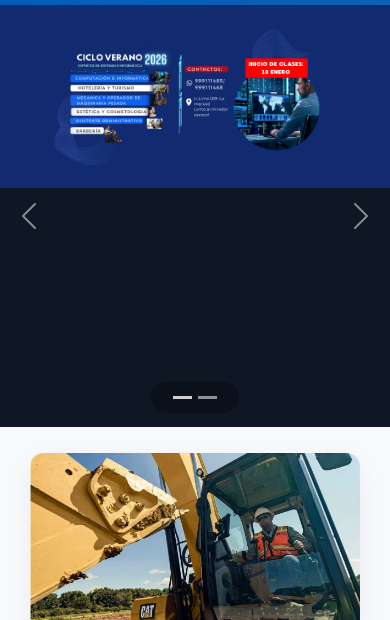
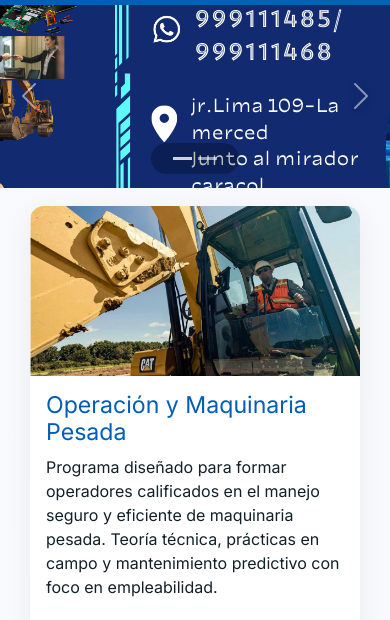
Before and after one commit to kristelxd/COMPUTRON, a plain HTML site: page index.html in a window 390 px wide. Shown: the part 70-690 px from the top of the page. Drawn offline with nearby package versions, Linux system fonts and the light colour scheme.

Commit message:
Update index.html
cambio 8

```diff
--- a/index.html
+++ b/index.html
@@ -24,6 +24,7 @@
       --card-radius: 14px;
       --max-width: 1180px;
     }
+
     *{ box-sizing: border-box; }
     body{
       margin:0;
@@ -42,63 +43,50 @@
     .navbar-brand img { height:48px; }
     .nav-link { color: rgba(255,255,255,0.95) !important; }
 
-    /* HERO / CAROUSEL */
+    /* HERO / CAROUSEL: altura determinada por las imágenes (sin extensión hacia abajo) */
     .hero-carousel {
       width:100%;
-      height: clamp(420px, 60vh, 760px); /* suficiente altura para mostrar banners completos */
+      position: relative;
       background-color: #0f1724;
+    }
+    .hero-carousel .carousel-inner { width:100%; }
+    .hero-carousel .carousel-item {
       position: relative;
+      overflow: hidden;
+      display: block;
+    }
+    /* Las imágenes controlan la altura (height:auto) para que no sobre-extiendan el layout */
+    .hero-carousel .carousel-item img {
+      width: 100%;
+      height: auto;           /* clave: altura natural de la imagen */
+      display: block;
+      object-fit: none;       /* no forzamos recortes */
+      background-color: #0f1724;
     }
 
-    .hero-carousel .carousel-item {
-      position: relative;
-      height: 100%;
-      overflow: hidden;
-      display:flex;
-      align-items:center;
-      justify-content:center;
-      z-index: 0;
-      transition: opacity .5s ease;
-    }
-
-    .hero-carousel .carousel-item.active {
-      z-index: 1;
-    }
-
-    .hero-carousel .carousel-item img {
-      width: 100%;
-      height: 100%;
-      object-fit: contain; /* muestra la imagen completa, sin recortar */
-      background-color: #0f1724; /* relleno si hay espacio lateral */
-      display: block;
-    }
-
-    /* CTA (visible sólo en slide activo que tenga el CTA) */
+    /* CTA (aparece en la slide que lo contiene, abajo-derecha) */
     .hero-cta {
       position: absolute;
-      bottom: 24px;
-      right: 32px;
+      bottom: 18px;
+      right: 20px;
       z-index: 5;
       opacity: 0;
       transform: translateY(6px);
       transition: opacity .28s ease, transform .28s ease;
     }
-    /* cuando la slide es activa, el CTA dentro de ella se muestra */
     .carousel-item.active .hero-cta { opacity:1; transform: translateY(0); }
+    .hero-cta .btn { padding: 0.8rem 1.2rem; font-weight:600; border-radius: 10px; box-shadow:0 10px 30px rgba(3,24,78,0.12); }
 
-    .hero-cta .btn {
-      padding: 0.9rem 1.3rem;
-      font-size: 1rem;
-      font-weight: 600;
-      border-radius: 10px;
-      box-shadow: 0 10px 30px rgba(3,24,78,0.12);
+    .carousel-control-prev-icon,
+    .carousel-control-next-icon{
+      filter: drop-shadow(0 2px 6px rgba(0,0,0,0.35));
     }
 
     .carousel-indicators [data-bs-target] { background-color: rgba(255,255,255,0.9); }
 
-    /* GRID de especialidades y tarjetas */
+    /* Layout principal y tarjetas */
     .container-max { max-width: var(--max-width); margin-left:auto; margin-right:auto; padding-left:16px; padding-right:16px; }
-    .cards-grid { max-width: var(--max-width); margin: 30px auto; display:grid; grid-template-columns: repeat(auto-fit,minmax(300px,1fr)); gap:20px; padding:0 14px 14px; }
+    .cards-grid { max-width: var(--max-width); margin: 28px auto; display:grid; grid-template-columns: repeat(auto-fit,minmax(300px,1fr)); gap:20px; padding:0 14px 14px; }
     .spec-card { border-radius: var(--card-radius); overflow: hidden; background: #fff; transition: transform .25s ease, box-shadow .25s ease; box-shadow: 0 8px 30px rgba(3,24,78,0.06); display:flex; flex-direction:column; }
     .spec-card:hover{ transform: translateY(-8px); box-shadow:0 30px 60px rgba(3,24,78,0.08); }
     .spec-card .media{ width:100%; height:170px; object-fit:cover; display:block; }
@@ -117,8 +105,8 @@
     footer{ margin-top:36px; padding:20px 0; background:#f7f9fc; }
 
     @media (max-width: 768px) {
-      .hero-carousel { height: clamp(300px, 50vh, 520px); }
-      .hero-cta { bottom: 16px; right: 16px; }
+      .hero-cta { bottom: 12px; right: 12px; }
+      .cards-grid { margin-top: 18px; }
     }
   </style>
 </head>
@@ -150,7 +138,7 @@
     </div>
   </nav>
 
-  <!-- HERO / CAROUSEL (2 banners horizontales, rotación 5s) -->
+  <!-- HERO / CAROUSEL (las imágenes definen la altura; sin extensión hacia abajo) -->
   <div id="computronHero" class="carousel slide hero-carousel" data-bs-ride="carousel" data-bs-interval="5000" aria-label="Carrusel principal">
     <div class="carousel-inner">
 
@@ -159,7 +147,7 @@
         <img src="img/banner-horizontal.png" alt="Banner principal COMPUTRON" loading="lazy">
       </div>
 
-      <!-- Slide 2 (con CTA abajo a la derecha) -->
+      <!-- Slide 2 (con CTA abajo-derecha) -->
       <div class="carousel-item">
         <img src="img/banner-horizontal-2.png" alt="Segundo banner COMPUTRON" loading="lazy">
         <div class="hero-cta">
@@ -190,7 +178,7 @@
 
   <!-- ESPECIALIDADES -->
   <main class="container-max">
-    <section id="especialidades" class="cards-grid" aria-label="Especialidades" style="margin-top:26px;">
+    <section id="especialidades" class="cards-grid" aria-label="Especialidades">
       <!-- Operación y Maquinaria Pesada -->
       <article class="spec-card" role="region" aria-labelledby="titulo-maq">
         <img class="media" src="img/maquinaria-pesada.jpg" alt="Maquinaria pesada" loading="lazy">
@@ -388,6 +376,7 @@
 
   <!-- SCRIPTS -->
   <script>
+    // Año dinámico
     document.getElementById('year').textContent = new Date().getFullYear();
 
     // Smooth scroll for internal links
@@ -400,14 +389,6 @@
         }
       });
     });
-
-    // Small safeguard: ensure CTA visibility state matches initial slide on load
-    document.addEventListener('DOMContentLoaded', function(){
-      const carousel = document.getElementById('computronHero');
-      const activeIndex = Array.from(carousel.querySelectorAll('.carousel-item')).findIndex(item => item.classList.contains('active'));
-      // Bootstrap will handle slides; CTA visibility is controlled by CSS (.carousel-item.active .hero-cta)
-      // No extra JS required. This block left intentionally minimal as fallback.
-    });
   </script>
 
   <script src="https://cdn.jsdelivr.net/npm/bootstrap@5.3.2/dist/js/bootstrap.bundle.min.js"></script>
```
